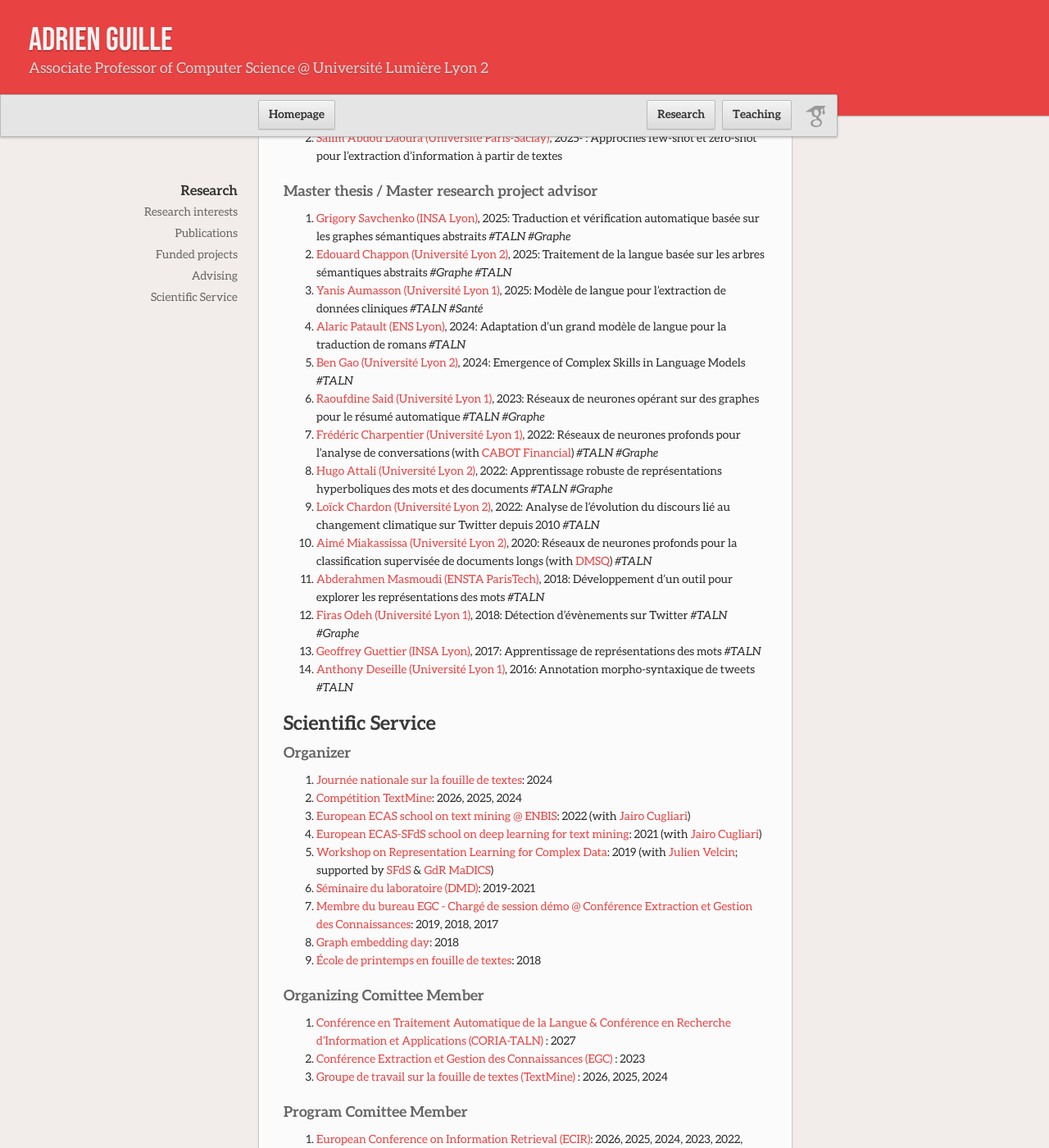
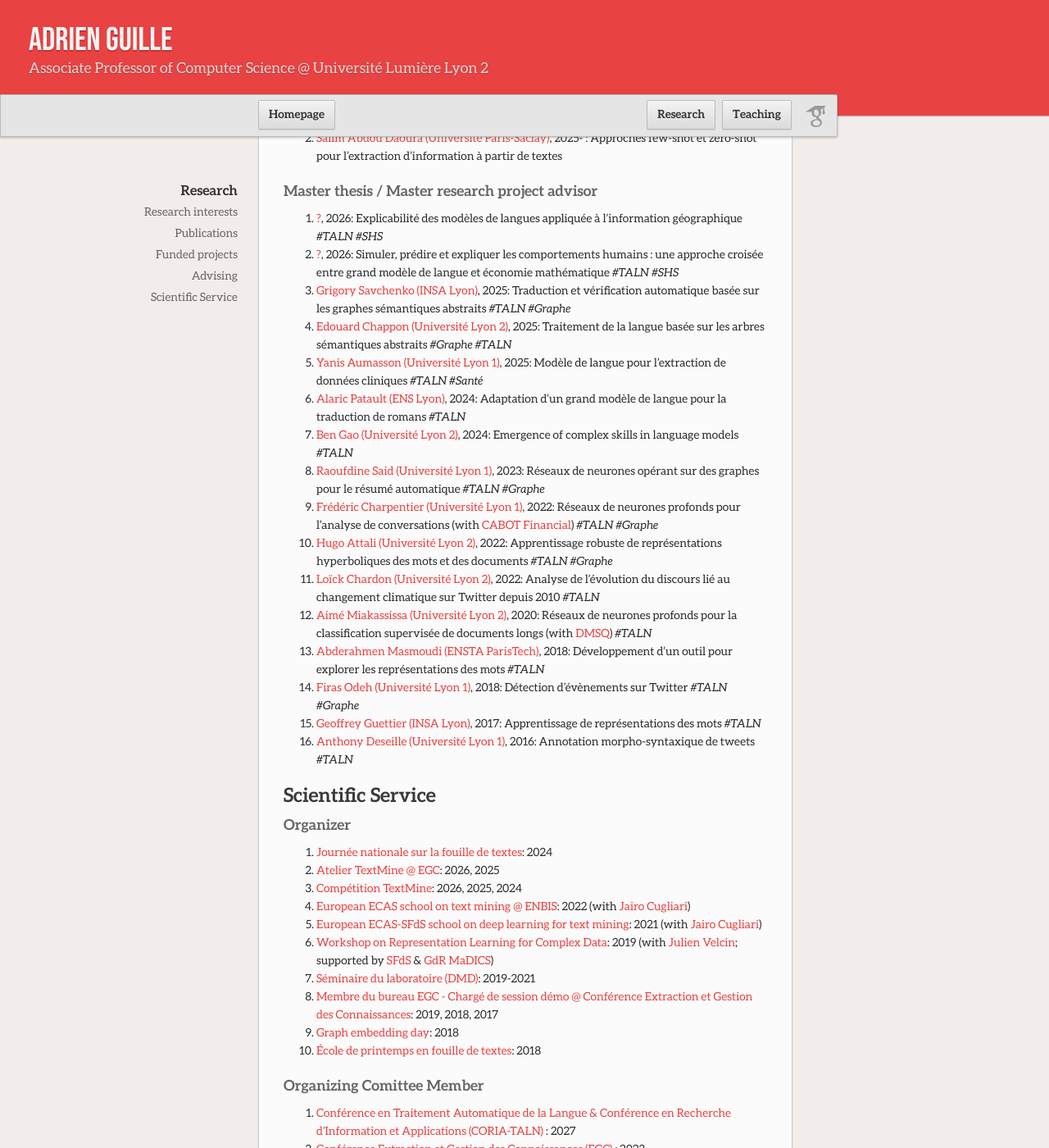
Before and after one commit to AdrienGuille/adrienguille.github.io, a Jekyll site: the page built from research.md, in a window 1280 px wide and 1400 px high, scrolled down 1629 px. Shown: the whole window at 82% size. Built offline with Jekyll 4.4.1, drawn with Linux system fonts in a browser that asks for light colours; our own code applies the rules of GitHub Pages for plain Markdown files.

Commit message:
Update research.md

```diff
--- a/research.md
+++ b/research.md
@@ -48,11 +48,13 @@ intervention (with [CREATIS @ U Lyon 1](https://www.creatis.insa-lyon.fr/site7/f
 
 ### Master thesis / Master research project advisor
 
+- [?](#), 2026: Explicabilité des modèles de langues appliquée à l’information géographique *#TALN #SHS*
+- [?](#), 2026: Simuler, prédire et expliquer les comportements humains : une approche croisée entre grand modèle de langue et économie mathématique *#TALN #SHS*
 - [Grigory Savchenko (INSA Lyon)](#), 2025: Traduction et vérification automatique basée sur les graphes sémantiques abstraits *#TALN #Graphe*
 - [Edouard Chappon (Université Lyon 2)](#), 2025: Traitement de la langue basée sur les arbres sémantiques abstraits *#Graphe #TALN*
 - [Yanis Aumasson (Université Lyon 1)](#), 2025: Modèle de langue pour l'extraction de données cliniques *#TALN #Santé*
 - [Alaric Patault (ENS Lyon)](#), 2024: Adaptation d'un grand modèle de langue pour la traduction de romans *#TALN*
-- [Ben Gao (Université Lyon 2)](#), 2024: Emergence of Complex Skills in Language Models *#TALN*
+- [Ben Gao (Université Lyon 2)](#), 2024: Emergence of complex skills in language models *#TALN*
 - [Raoufdine Said (Université Lyon 1)](#), 2023: Réseaux de neurones opérant sur des graphes pour le résumé automatique *#TALN #Graphe*
 - [Frédéric Charpentier (Université Lyon 1)](#), 2022: Réseaux de neurones profonds pour l'analyse de conversations (with [CABOT Financial](https://www.cabotfinancial.fr)) *#TALN #Graphe*
 - [Hugo Attali (Université Lyon 2)](#), 2022: Apprentissage robuste de représentations hyperboliques des mots et des documents *#TALN #Graphe*
@@ -68,7 +70,8 @@ intervention (with [CREATIS @ U Lyon 1](https://www.creatis.insa-lyon.fr/site7/f
 ### Organizer
 
 - [Journée nationale sur la fouille de textes](https://textmine-lyon.sciencesconf.org): 2024
-- [Compétition TextMine](https://www.kaggle.com/competitions/defi-textmine-2024): 2026, 2025, 2024
+- [Atelier TextMine @ EGC](https://textmine.cnrs.fr): 2026, 2025
+- [Compétition TextMine]([https://www.kaggle.com/competitions/defi-textmine-2024](https://textmine.cnrs.fr)): 2026, 2025, 2024
 - [European ECAS school on text mining @ ENBIS](https://www.enbis.org/activities/events/current/631_ENBIS_20_Pre_Conference_Event__Joint_ECAS_ENBIS_1_Day_Summer_Course___POSTPONED/): 2022 (with [Jairo Cugliari](http://eric.univ-lyon2.fr/jcugliari/))
 - [European ECAS-SFdS school on deep learning for text mining](https://www.sfds.asso.fr/fr/ecas/632-home/): 2021 (with [Jairo Cugliari]())
 - [Workshop on Representation Learning for Complex Data](http://mediamining.univ-lyon2.fr/workshop2019/): 2019 (with [Julien Velcin](); supported by [SFdS](#) & [GdR MaDICS](#))
```
